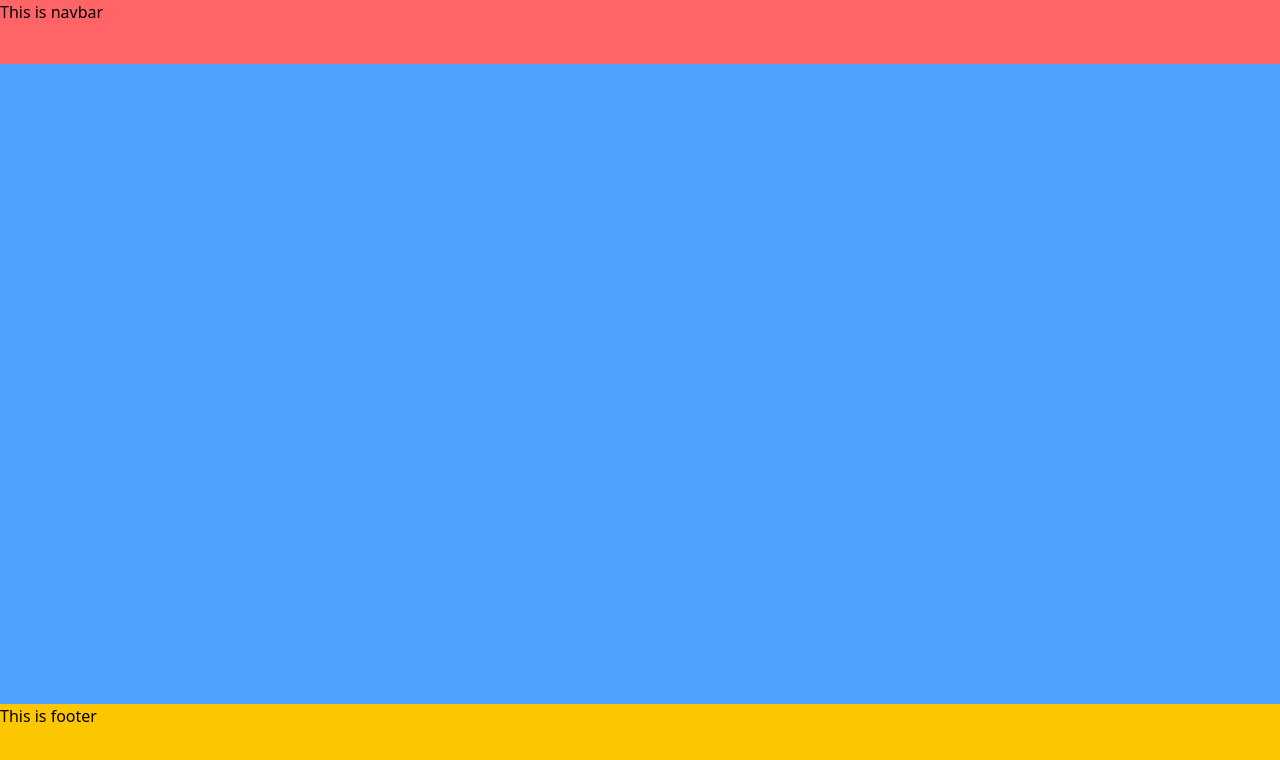
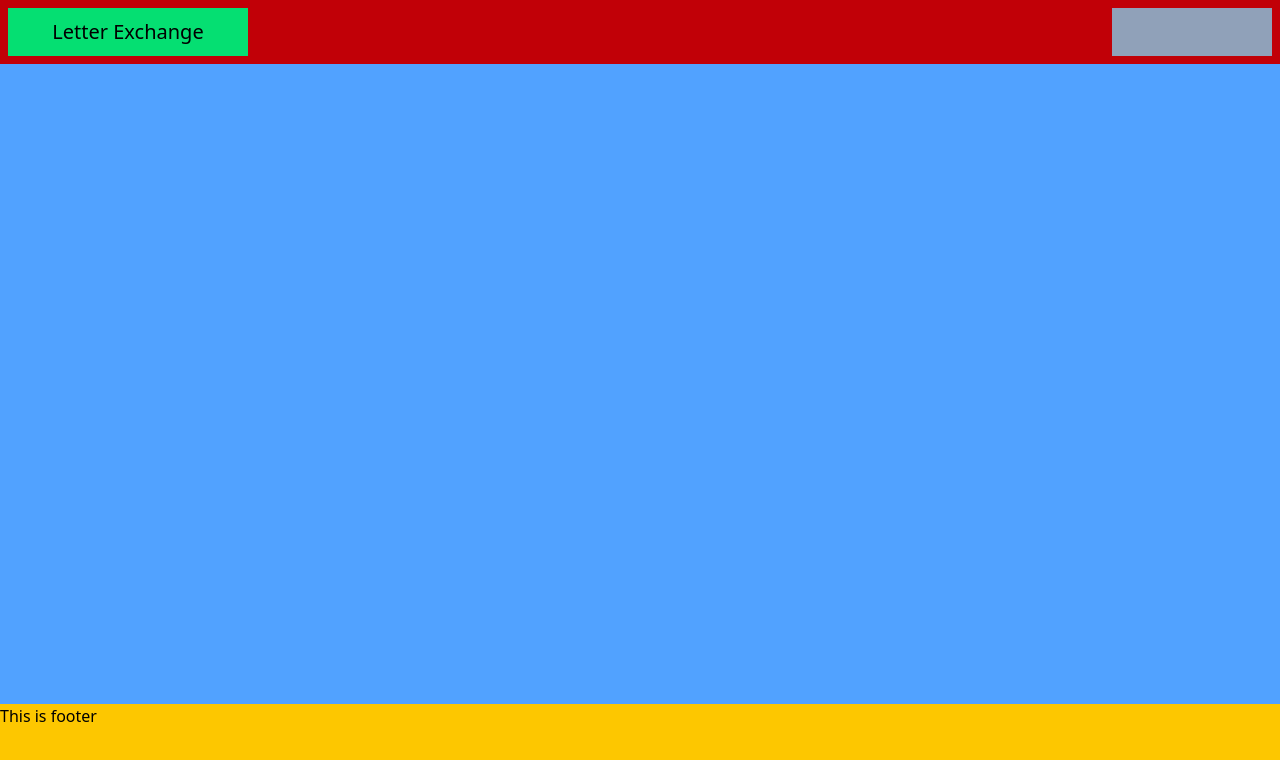
Before and after one commit to mr-top/letter-exchange, a React app in the folder front_end/: page / in a window 1280 px wide. Shown: the top 760 px of the page. Built offline with nearby package versions, Linux system fonts and the light colour scheme; the HTML template or start-up script is replaced by a standard one.

Commit message:
navbar foundations

```diff
--- a/front_end/src/App.jsx
+++ b/front_end/src/App.jsx
@@ -10,7 +10,7 @@ function App() {
   console.log(loggedDetails);
   return (
     <div className="flex flex-col min-h-screen">
-      <div className="flex-initial min-h-16 bg-red-400">
+      <div className="flex-initial bg-red-400">
         <Navbar/>
       </div>
       <div className="flex-1 min-h-[80vh] bg-blue-400">
--- a/front_end/src/components/navbar/Navbar.jsx
+++ b/front_end/src/components/navbar/Navbar.jsx
@@ -1,6 +1,25 @@
+import { useContext } from "react";
+
+import { UserContext } from "../utils/UserContext";
+
 function Navbar () {
+  const {loggedDetails} = useContext(UserContext);
+
   return (
-    <p>This is navbar</p>
+    <div className="flex flex-row justify-between h-16 min-h-16 p-2 bg-red-700">
+      <div className="flex-initial flex flex-col items-center justify-center h-full w-60 bg-green-400">
+        <p className="text-lg sm:text-xl">Letter Exchange</p>
+      </div>
+      <div className="flex-initial h-full w-40 bg-blue-600">
+        {loggedDetails.logged ?
+        <div className="h-full w-full bg-pink-400">
+
+        </div> :
+        <div className="h-full w-full bg-slate-400">
+
+        </div>}
+      </div>
+    </div>
   )
 }
 
--- a/front_end/src/components/utils/UserContext.jsx
+++ b/front_end/src/components/utils/UserContext.jsx
@@ -6,14 +6,14 @@ import axiosFetch from "../../utils/axiosFetch";
 const UserContext = createContext();
 
 function UserProvider (props) {
-  const [loggedDetails, setLoggedDetails] = useState( JSON.parse(localStorage.getItem('loggedDetails')) || {});
+  const [loggedDetails, setLoggedDetails] = useState( JSON.parse(localStorage.getItem('loggedDetails')) || {logged: false});
 
   async function attemptLogin (username, password) {
     const result = await axiosFetch(axios.post, 'http://localhost:5555/login', {username, password});
 
     if (result.success) {
       const {username, id, avatar} = result;
-      setLoggedDetails({username, id, avatar});
+      setLoggedDetails({logged: true, username, id, avatar});
       return {success: true, msg: 'Logged in successfully'}
     } else {
       return {success: false, msg: 'Not logged in'}
```
